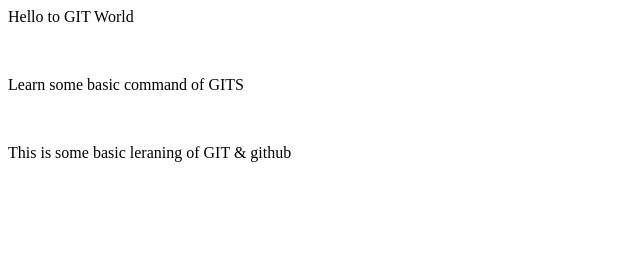
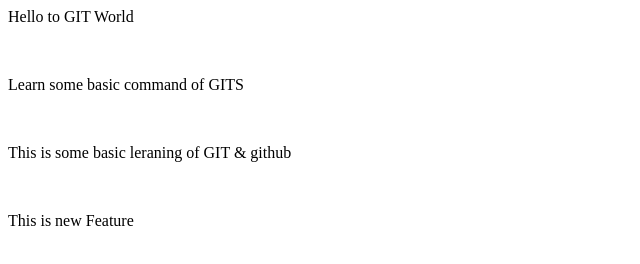
Before and after one commit to Abshar-DEV-World/Test-Repo, a plain HTML site: page index.html in a window 1280 px wide. Shown: the whole page, without its empty margins (0-640 px from the left). Drawn offline with Linux system fonts and the light colour scheme.

Commit message:
initial message

```diff
--- a/index.html
+++ b/index.html
@@ -6,3 +6,5 @@
 <br>
 
 <p>This is some basic leraning of GIT & github</p>
+<br>
+<p> This is new Feature</p>
```
